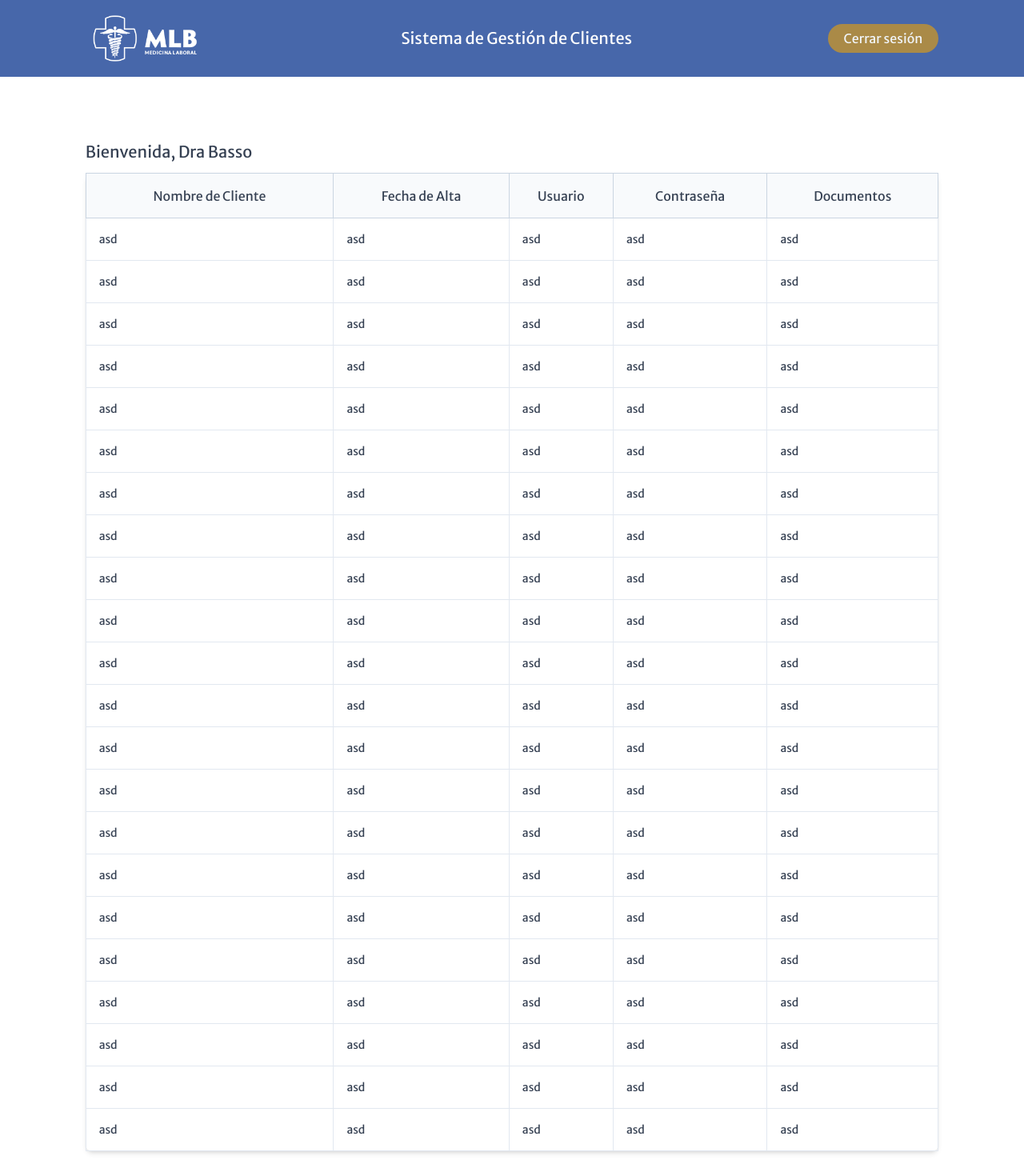
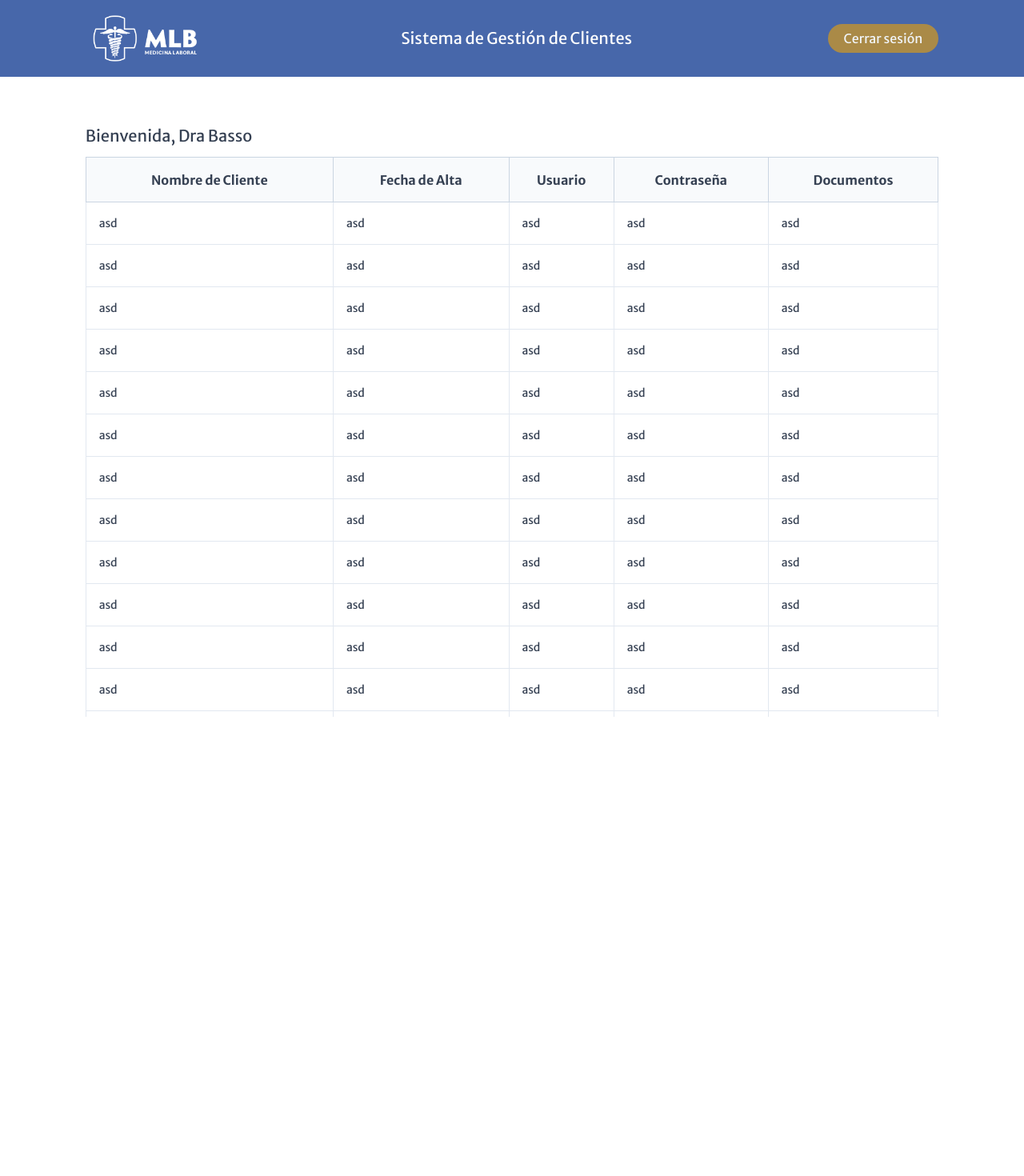
Before and after one commit to NachoXS15/mlb-medicina-laboral, a Next.js app: page /admin/dashboardU in a window 1280 px wide. Shown: the top 1470 px of the page at 80% size. After the commit the page ends 956 px from the top, so only its background shows below. Built offline with nearby package versions, Linux system fonts and the light colour scheme.

Commit message:
fixed scroll in db table

```diff
--- a/src/app/admin/dashboardU/page.tsx
+++ b/src/app/admin/dashboardU/page.tsx
@@ -12,168 +12,148 @@ export default function page() {
                 </nav>
             </div>
         </header>
-        <main className="flex flex-col w-full font-main my-20 text-gray-700 bg-white justify-center items-center ">
+        <main className="flex flex-col w-full font-main my-15 text-gray-700 bg-white justify-center items-center ">
             <div className="xl:w-10/12">
                 <h2 className="text-xl mb-3">Bienvenida, Dra Basso</h2>
-                <table className="text-left h-[700px] border border-slate-300 shadow-md rounded-lg table-auto  w-full">
+                <div className="h-[700px] overflow-y-scroll">
+                    <table className="text-left border border-slate-300 shadow-md rounded-lg table-auto w-full">
                         <thead className="h-14">
                             <tr>
-                            <td className="border border-slate-300 bg-slate-50 text-center">Nombre de Cliente</td>
-                            <td className="border border-slate-300 bg-slate-50 text-center">Fecha de Alta</td>
-                            <td className="border border-slate-300 bg-slate-50 text-center">Usuario</td>
-                            <td className="border border-slate-300 bg-slate-50 text-center">Contraseña</td>
-                            <td className="border border-slate-300 bg-slate-50 text-center">Documentos</td>
+                                <th className="border border-slate-300 bg-slate-50 text-center">Nombre de Cliente</th>
+                                <th className="border border-slate-300 bg-slate-50 text-center">Fecha de Alta</th>
+                                <th className="border border-slate-300 bg-slate-50 text-center">Usuario</th>
+                                <th className="border border-slate-300 bg-slate-50 text-center">Contraseña</th>
+                                <th className="border border-slate-300 bg-slate-50 text-center">Documentos</th>
                             </tr>
                         </thead>
-                    <tbody className="max-h-full border border-slate-300 overflow-y-scroll">
-                        <tr className="border border-slate-300">
+                        <tbody className="border border-slate-300">
+                            <tr className="h-12 border border-slate-300">
                                 <td className="p-4 border text-sm border-slate-200">asd</td>
                                 <td className="p-4 border text-sm border-slate-200">asd</td>
                                 <td className="p-4 border text-sm border-slate-200">asd</td>
                                 <td className="p-4 border text-sm border-slate-200">asd</td>
                                 <td className="p-4 border text-sm border-slate-200">asd</td>
                             </tr>
-                        <tr className="border border-slate-300">
+                            <tr className="h-12 border border-slate-300">
                                 <td className="p-4 border text-sm border-slate-200">asd</td>
                                 <td className="p-4 border text-sm border-slate-200">asd</td>
                                 <td className="p-4 border text-sm border-slate-200">asd</td>
                                 <td className="p-4 border text-sm border-slate-200">asd</td>
                                 <td className="p-4 border text-sm border-slate-200">asd</td>
                             </tr>
-                        <tr className="border border-slate-300">
+                            <tr className="h-12 border border-slate-300">
                                 <td className="p-4 border text-sm border-slate-200">asd</td>
                                 <td className="p-4 border text-sm border-slate-200">asd</td>
                                 <td className="p-4 border text-sm border-slate-200">asd</td>
                                 <td className="p-4 border text-sm border-slate-200">asd</td>
                                 <td className="p-4 border text-sm border-slate-200">asd</td>
                             </tr>
-                        <tr className="border border-slate-300">
+                            <tr className="h-12 border border-slate-300">
                                 <td className="p-4 border text-sm border-slate-200">asd</td>
                                 <td className="p-4 border text-sm border-slate-200">asd</td>
                                 <td className="p-4 border text-sm border-slate-200">asd</td>
                                 <td className="p-4 border text-sm border-slate-200">asd</td>
                                 <td className="p-4 border text-sm border-slate-200">asd</td>
                             </tr>
-                        <tr className="border border-slate-300">
+                            <tr className="h-12 border border-slate-300">
                                 <td className="p-4 border text-sm border-slate-200">asd</td>
                                 <td className="p-4 border text-sm border-slate-200">asd</td>
                                 <td className="p-4 border text-sm border-slate-200">asd</td>
                                 <td className="p-4 border text-sm border-slate-200">asd</td>
                                 <td className="p-4 border text-sm border-slate-200">asd</td>
                             </tr>
-                        <tr className="border border-slate-300">
+                            <tr className="h-12 border border-slate-300">
                                 <td className="p-4 border text-sm border-slate-200">asd</td>
                                 <td className="p-4 border text-sm border-slate-200">asd</td>
                                 <td className="p-4 border text-sm border-slate-200">asd</td>
                                 <td className="p-4 border text-sm border-slate-200">asd</td>
                                 <td className="p-4 border text-sm border-slate-200">asd</td>
                             </tr>
-                        <tr className="border border-slate-300">
+                            <tr className="h-12 border border-slate-300">
                                 <td className="p-4 border text-sm border-slate-200">asd</td>
                                 <td className="p-4 border text-sm border-slate-200">asd</td>
                                 <td className="p-4 border text-sm border-slate-200">asd</td>
                                 <td className="p-4 border text-sm border-slate-200">asd</td>
                                 <td className="p-4 border text-sm border-slate-200">asd</td>
                             </tr>
-                        <tr className="border border-slate-300">
+                            <tr className="h-12 border border-slate-300">
                                 <td className="p-4 border text-sm border-slate-200">asd</td>
                                 <td className="p-4 border text-sm border-slate-200">asd</td>
                                 <td className="p-4 border text-sm border-slate-200">asd</td>
                                 <td className="p-4 border text-sm border-slate-200">asd</td>
                                 <td className="p-4 border text-sm border-slate-200">asd</td>
                             </tr>
-                        <tr className="border border-slate-300">
+                            <tr className="h-12 border border-slate-300">
                                 <td className="p-4 border text-sm border-slate-200">asd</td>
                                 <td className="p-4 border text-sm border-slate-200">asd</td>
                                 <td className="p-4 border text-sm border-slate-200">asd</td>
                                 <td className="p-4 border text-sm border-slate-200">asd</td>
                                 <td className="p-4 border text-sm border-slate-200">asd</td>
                             </tr>
-                        <tr className="border border-slate-300">
+                            <tr className="h-12 border border-slate-300">
                                 <td className="p-4 border text-sm border-slate-200">asd</td>
                                 <td className="p-4 border text-sm border-slate-200">asd</td>
                                 <td className="p-4 border text-sm border-slate-200">asd</td>
                                 <td className="p-4 border text-sm border-slate-200">asd</td>
                                 <td className="p-4 border text-sm border-slate-200">asd</td>
                             </tr>
-                        <tr className="border border-slate-300">
+                            <tr className="h-12 border border-slate-300">
                                 <td className="p-4 border text-sm border-slate-200">asd</td>
                                 <td className="p-4 border text-sm border-slate-200">asd</td>
                                 <td className="p-4 border text-sm border-slate-200">asd</td>
                                 <td className="p-4 border text-sm border-slate-200">asd</td>
                                 <td className="p-4 border text-sm border-slate-200">asd</td>
                             </tr>
-                        <tr className="border border-slate-300">
+                            <tr className="h-12 border border-slate-300">
                                 <td className="p-4 border text-sm border-slate-200">asd</td>
                                 <td className="p-4 border text-sm border-slate-200">asd</td>
                                 <td className="p-4 border text-sm border-slate-200">asd</td>
                                 <td className="p-4 border text-sm border-slate-200">asd</td>
                                 <td className="p-4 border text-sm border-slate-200">asd</td>
                             </tr>
-                        <tr className="border border-slate-300">
+                            <tr className="h-12 border border-slate-300">
                                 <td className="p-4 border text-sm border-slate-200">asd</td>
                                 <td className="p-4 border text-sm border-slate-200">asd</td>
                                 <td className="p-4 border text-sm border-slate-200">asd</td>
                                 <td className="p-4 border text-sm border-slate-200">asd</td>
                                 <td className="p-4 border text-sm border-slate-200">asd</td>
                             </tr>
-                        <tr className="border border-slate-300">
+                            <tr className="h-12 border border-slate-300">
                                 <td className="p-4 border text-sm border-slate-200">asd</td>
                                 <td className="p-4 border text-sm border-slate-200">asd</td>
                                 <td className="p-4 border text-sm border-slate-200">asd</td>
                                 <td className="p-4 border text-sm border-slate-200">asd</td>
                                 <td className="p-4 border text-sm border-slate-200">asd</td>
                             </tr>
-                        <tr className="border border-slate-300">
+                            <tr className="h-12 border border-slate-300">
                                 <td className="p-4 border text-sm border-slate-200">asd</td>
                                 <td className="p-4 border text-sm border-slate-200">asd</td>
                                 <td className="p-4 border text-sm border-slate-200">asd</td>
                                 <td className="p-4 border text-sm border-slate-200">asd</td>
                                 <td className="p-4 border text-sm border-slate-200">asd</td>
                             </tr>
-                        <tr className="border border-slate-300">
+                            <tr className="h-12 border border-slate-300">
                                 <td className="p-4 border text-sm border-slate-200">asd</td>
                                 <td className="p-4 border text-sm border-slate-200">asd</td>
                                 <td className="p-4 border text-sm border-slate-200">asd</td>
                                 <td className="p-4 border text-sm border-slate-200">asd</td>
                                 <td className="p-4 border text-sm border-slate-200">asd</td>
                             </tr>
-                        <tr className="border border-slate-300">
+                            <tr className="h-12 border border-slate-300">
                                 <td className="p-4 border text-sm border-slate-200">asd</td>
                                 <td className="p-4 border text-sm border-slate-200">asd</td>
                                 <td className="p-4 border text-sm border-slate-200">asd</td>
                                 <td className="p-4 border text-sm border-slate-200">asd</td>
                                 <td className="p-4 border text-sm border-slate-200">asd</td>
                             </tr>
-                        <tr className="border border-slate-300">
+                            <tr className="h-12 border border-slate-300">
                                 <td className="p-4 border text-sm border-slate-200">asd</td>
                                 <td className="p-4 border text-sm border-slate-200">asd</td>
                                 <td className="p-4 border text-sm border-slate-200">asd</td>
                                 <td className="p-4 border text-sm border-slate-200">asd</td>
                                 <td className="p-4 border text-sm border-slate-200">asd</td>
                             </tr>
-                        <tr className="border border-slate-300">
-                            <td className="p-4 border text-sm border-slate-200">asd</td>
-                            <td className="p-4 border text-sm border-slate-200">asd</td>
-                            <td className="p-4 border text-sm border-slate-200">asd</td>
-                            <td className="p-4 border text-sm border-slate-200">asd</td>
-                            <td className="p-4 border text-sm border-slate-200">asd</td>
-                        </tr>
-                        <tr className="border border-slate-300">
-                            <td className="p-4 border text-sm border-slate-200">asd</td>
-                            <td className="p-4 border text-sm border-slate-200">asd</td>
-                            <td className="p-4 border text-sm border-slate-200">asd</td>
-                            <td className="p-4 border text-sm border-slate-200">asd</td>
-                            <td className="p-4 border text-sm border-slate-200">asd</td>
-                        </tr>
-                        <tr className="border border-slate-300">
-                            <td className="p-4 border text-sm border-slate-200">asd</td>
-                            <td className="p-4 border text-sm border-slate-200">asd</td>
-                            <td className="p-4 border text-sm border-slate-200">asd</td>
-                            <td className="p-4 border text-sm border-slate-200">asd</td>
-                            <td className="p-4 border text-sm border-slate-200">asd</td>
-                        </tr>
-                        <tr className="border border-slate-300">
+                            <tr className="h-12 border border-slate-300">
                                 <td className="p-4 border text-sm border-slate-200">asd</td>
                                 <td className="p-4 border text-sm border-slate-200">asd</td>
                                 <td className="p-4 border text-sm border-slate-200">asd</td>
@@ -183,6 +163,7 @@ export default function page() {
                         </tbody>
                     </table>
                 </div>
+            </div>
         </main>
     </>
   )
```
Lines whose indentation alone changed are shown as unchanged.
